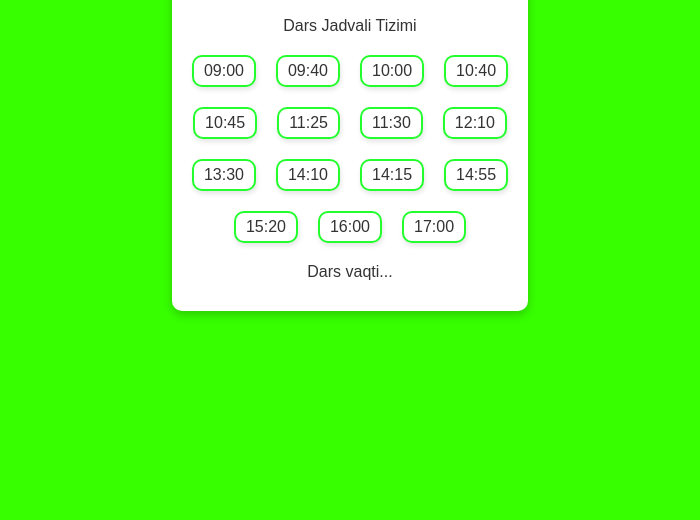
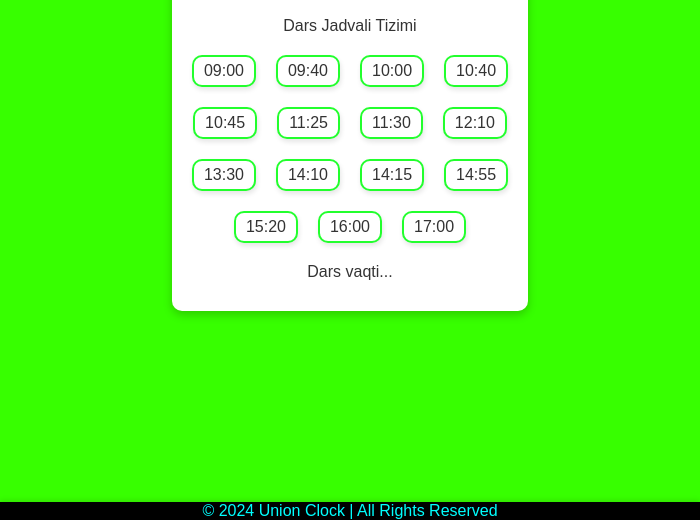
Before and after one commit to Abdudevcoder/reminder-clock-1, an Electron app: page index.html in a window 700 px wide. Shown: the part 280-800 px from the top of the page. Drawn offline with Linux system fonts and the light colour scheme.

Commit message:
macOS build preparement

```diff
--- a/index.html
+++ b/index.html
@@ -36,5 +36,8 @@
     <p id="status">Dars vaqti...</p>
   </div>
   <script src="script.js"></script>
+  <div class="bottom-div">
+    © 2024 Union Clock | All Rights Reserved
+  </div>
 </body>
 </html>
--- a/style.css
+++ b/style.css
@@ -9,6 +9,9 @@ body {
   height: 100vh;
   display: flex;
   justify-content: center;
+  flex-direction: column;
+  height: 100vh;
+  margin: 0;
   align-items: center;
 }
 
@@ -22,6 +25,7 @@ body {
   box-shadow: 0 4px 10px rgba(0, 0, 0, 0.2);
   border-radius: 10px;
   background-color: #ffffff;
+
 }
 
 .shcedule_time {
@@ -46,3 +50,14 @@ h1, p {
   flex-wrap: wrap;
   gap: 20px;
 }
+
+.bottom-div {
+  color: aqua;
+  position: absolute; /* Allows you to position it anywhere in the window */
+  bottom: 0; /* Moves the div to the bottom of the window */
+  width: 100%; /* Optional: Make it span the full width */
+  text-align: center; /* Center its content horizontally */
+  padding: 10px, 0; /* Add some padding for spacing */
+  background-color: black; /* Optional: Background for visibility */
+  box-shadow: 0 -2px 5px rgba(0, 0, 0, 0.1); /* Optional: A slight shadow */
+}
```
Also changed, not shown: 1 other file.
